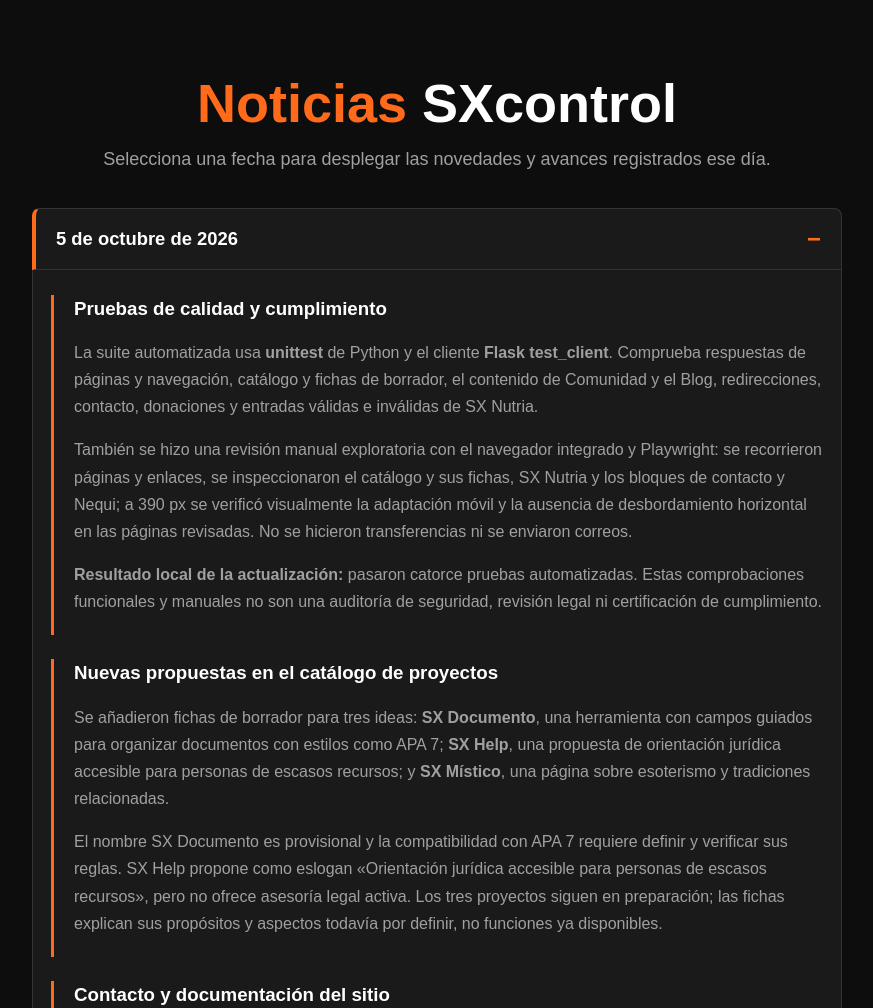
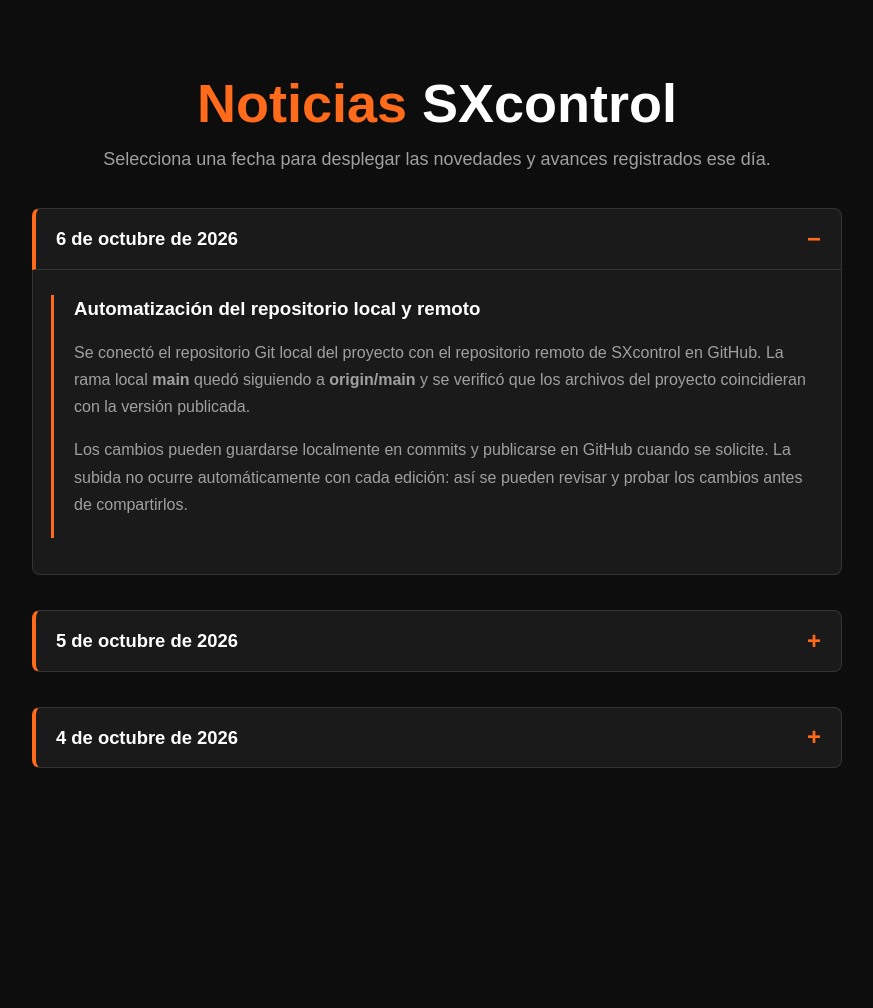
Before and after one commit to solosoyjuan03/Sxcontrol, a Flask app: page /blog in a window 1280 px wide, after a click on "6 de octubre de 2026". Shown: the part 74-1082 px from the top of the page, without its empty margins (203-1076 px from the left). After the commit the page ends 842 px from the top, so only its background shows below. Run offline with Flask 3, Linux system fonts and the light colour scheme.

Commit message:
Publicar avance de repositorio local y remoto
Co-authored-by: Copilot <223556219+Copilot@users.noreply.github.com>

```diff
--- a/templates/Blog/blog.html
+++ b/templates/Blog/blog.html
@@ -26,6 +26,22 @@
         <!-- Cada cronología agrupa noticias y verificaciones por fecha. -->
         <h1><span>Noticias</span> SXcontrol</h1>
         <p>Selecciona una fecha para desplegar las novedades y avances registrados ese día.</p>
+
+        {% macro novedades_6_octubre() %}
+        <section class="noticias-timeline" aria-label="Automatización del repositorio local y remoto">
+            <details class="noticias-fecha">
+                <summary><time datetime="2026-10-06">6 de octubre de 2026</time></summary>
+                <div class="noticias-fecha-contenido">
+
+                    <article class="noticia-avance">
+                        <h3>Automatización del repositorio local y remoto</h3>
+                        <p>Se conectó el repositorio Git local del proyecto con el repositorio remoto de SXcontrol en GitHub. La rama local <strong>main</strong> quedó siguiendo a <strong>origin/main</strong> y se verificó que los archivos del proyecto coincidieran con la versión publicada.</p>
+                        <p>Los cambios pueden guardarse localmente en commits y publicarse en GitHub cuando se solicite. La subida no ocurre automáticamente con cada edición: así se pueden revisar y probar los cambios antes de compartirlos.</p>
+                    </article>
+                </div>
+            </details>
+        </section>
+        {% endmacro %}
 
         {% macro novedades_4_octubre() %}
         <section class="noticias-timeline" aria-label="Avances por fecha">
@@ -106,6 +122,7 @@
         </section>
         {% endmacro %}
 
+        {{ novedades_6_octubre() }}
         {{ novedades_5_octubre() }}
         {{ novedades_4_octubre() }}
     </main>
```
Also changed, not shown: tests/Comunidad/Cumplimiento/test_calidad_sitio.py (+15 -2 lines).
